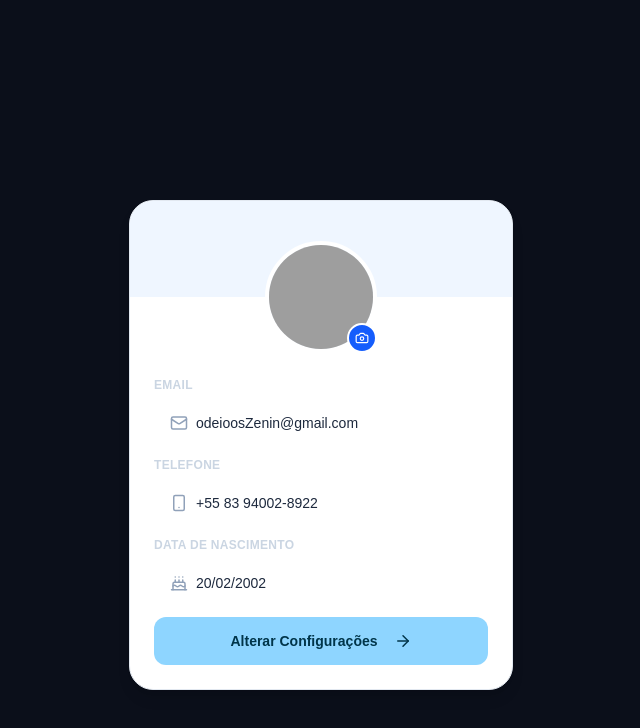
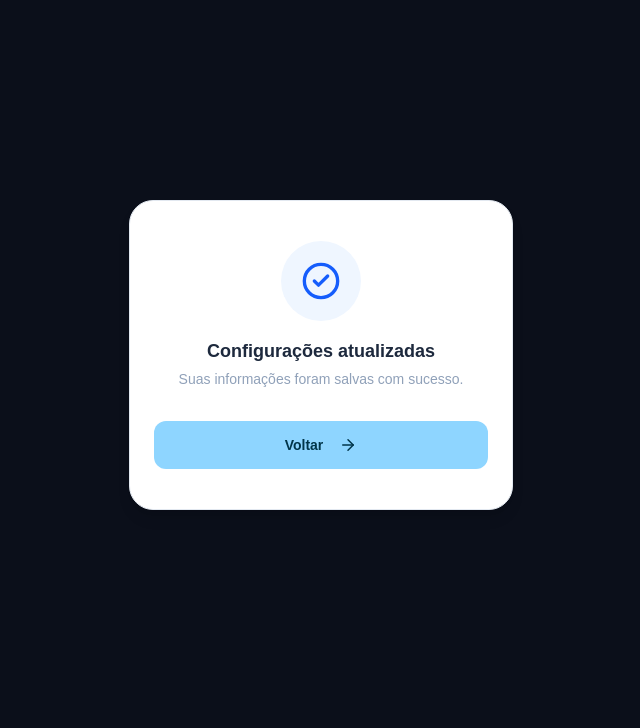
Before and after one commit to lab05-juniando/lab05-frontend, a Next.js app: page /screen_config in a window 1280 px wide. Both pictures are taken after a click on the button "Alterar Configurações". Shown: the top 728 px of the page, without its empty margins (319-959 px from the left). Built offline with nearby package versions, Linux system fonts and the light colour scheme; grey boxes are pictures that could not be loaded.

Commit message:
Screen_Config Ok But Improve

```diff
--- /dev/null
+++ b/src/app/screen_config/confirmação.tsx
@@ -0,0 +1,41 @@
+"use client";
+
+import { CheckCircle2 } from "lucide-react";
+import { Button } from "@/src/components/buttons";
+
+type ConfirmacaoProps = {
+    onVoltar: () => void;
+};
+
+export function Confirmation ({ onVoltar }: ConfirmacaoProps) {
+    return (
+        <div className="rounded-3xl overflow-hidden border border-slate-200 shadow-lg bg-white">
+            <div className="flex flex-col items-center px-6 py-10 gap-4">
+                <div className="w-20 h-20 rounded-full bg-blue-50 flex items-center justify-center">
+                    <CheckCircle2 size={40} className="text-blue-600" />
+                </div>
+
+                <div className="flex flex-col items-center gap-1 text-center">
+                    <h2 className="text-lg font-semibold text-slate-800">
+                        Configurações atualizadas
+                    </h2>
+                    <p className="text-sm text-slate-400">
+                        Suas informações foram salvas com sucesso.
+                    </p>
+                </div>
+
+                <div className="w-full pt-4">
+                    <Button
+                        colorsParam="light"
+                        weight="600"
+                        iconType="arrow"
+                        size="compact"
+                        onClick={onVoltar}
+                    >
+                        Voltar
+                    </Button>
+                </div>
+            </div>
+        </div>
+    );
+}
--- a/src/app/screen_config/page.tsx
+++ b/src/app/screen_config/page.tsx
@@ -3,17 +3,53 @@
 import { useState } from "react";
 import Image from "next/image";
 import { Camera, Mail, Smartphone, Cake } from "lucide-react";
-import AddIcon from "@/src/components/icons/add";
 import Input from "@/src/components/input";
-import { Button } from "@/src/components/buttons"
+import { Button } from "@/src/components/buttons";
+import { Confirmation } from "./confirmação";
+import { validarConfig, temErro, type ErrosConfig } from "./validar";
 
-export default function GearConfig() {
+const ERROS_VAZIOS: ErrosConfig = { email: "", phone: "", birthDate: "" };
+
+export default function CanvasConfig() {
   const [email, setEmail] = useState("odeioosZenin@gmail.com");
   const [phone, setPhone] = useState("+55 83 94002-8922");
   const [birthDate, setBirthDate] = useState("20/02/2002");
 
+  const [erros, setErros] = useState<ErrosConfig>(ERROS_VAZIOS);
+  const [salvando, setSalvando] = useState(false);
+  const [tela, setTela] = useState<"form" | "sucesso">("form");
+
+  function validarCampo(campo: keyof ErrosConfig, valor: string) {
+    const errosAtualizados = validarConfig(
+      campo === "email" ? valor : email,
+      campo === "phone" ? valor : phone,
+      campo === "birthDate" ? valor : birthDate
+    );
+
+    setErros((atual: ErrosConfig) => ({ ...atual, [campo]: errosAtualizados[campo] }));
+  }
+
+  function handleSubmit() {
+    if (salvando) return;
+
+    const errosAtualizados = validarConfig(email, phone, birthDate);
+    setErros(errosAtualizados);
+
+    if (temErro(errosAtualizados)) return;
+
+    setSalvando(true);
+
+    setTimeout(() => {
+      setSalvando(false);
+      setTela("sucesso");
+    }, 800);
+  }
+
   return (
-    <div className="relative w-full max-w-sm mx-auto pt-50" >
+    <div className="relative w-full max-w-sm mx-auto pt-50">
+      {tela === "sucesso" ? (
+        <Confirmation onVoltar={() => setTela("form")} />
+      ) : (
         <div className="rounded-3xl overflow-hidden border border-slate-200 shadow-lg bg-white">
           <div className="h-24 bg-blue-50" />
 
@@ -39,42 +75,63 @@ export default function GearConfig() {
           </div>
 
           <div className="flex flex-col gap-3 w-full px-6 pb-6">
+            <div className="flex flex-col gap-1">
               <Input
                 text="Email"
                 type="email"
                 icon={<Mail size={18} className="text-slate-400 shrink-0" />}
                 value={email}
                 onChange={(e) => setEmail(e.target.value)}
+                onKeyDown={(e) => e.key === "Enter" && validarCampo("email", email)}
+                onBlur={() => validarCampo("email", email)}
               />
+              {erros.email && (
+                <span className="text-xs text-red-500 pl-1">{erros.email}</span>
+              )}
+            </div>
 
+            <div className="flex flex-col gap-1">
               <Input
                 text="Telefone"
                 type="text"
                 icon={<Smartphone size={18} className="text-slate-400 shrink-0" />}
                 value={phone}
                 onChange={(e) => setPhone(e.target.value)}
+                onKeyDown={(e) => e.key === "Enter" && validarCampo("phone", phone)}
+                onBlur={() => validarCampo("phone", phone)}
               />
+              {erros.phone && (
+                <span className="text-xs text-red-500 pl-1">{erros.phone}</span>
+              )}
+            </div>
 
+            <div className="flex flex-col gap-1">
               <Input
                 text="Data de Nascimento"
                 type="text"
                 icon={<Cake size={18} className="text-slate-400 shrink-0" />}
                 value={birthDate}
                 onChange={(e) => setBirthDate(e.target.value)}
+                onKeyDown={(e) => e.key === "Enter" && validarCampo("birthDate", birthDate)}
+                onBlur={() => validarCampo("birthDate", birthDate)}
               />
-
+              {erros.birthDate && (
+                <span className="text-xs text-red-500 pl-1">{erros.birthDate}</span>
+              )}
+            </div>
 
             <Button
               colorsParam="light"
               weight="600"
               iconType="arrow"
               size="compact"
+              onClick={handleSubmit}
             >
-            Alterar Configurações
+              {salvando ? "Salvando..." : "Alterar Configurações"}
             </Button>
-
           </div>
         </div>
+      )}
     </div>
   );
 }
--- /dev/null
+++ b/src/app/screen_config/validar.tsx
@@ -0,0 +1,45 @@
+export type ErrosConfig = {
+    email: string;
+    phone: string;
+    birthDate: string;
+};
+
+const REGEX_EMAIL = /^[^\s@]+@[^\s@]+\.[^\s@]+$/;
+const REGEX_PHONE = /^\+?\d{2}\s?\d{2}\s?\d{4,5}-?\d{4}$/;
+const REGEX_DATA = /^\d{2}\/\d{2}\/\d{4}$/;
+
+export function validarEmail(email: string): string {
+    return email.trim().length === 0
+        ? "Informe um email"
+        : !REGEX_EMAIL.test(email)
+            ? "Email inválido"
+            : "";
+}
+
+export function validarPhone(phone: string): string {
+    return phone.trim().length === 0
+        ? "Informe um telefone"
+        : !REGEX_PHONE.test(phone)
+            ? "Telefone inválido"
+            : "";
+}
+
+export function validarBirthDate(birthDate: string): string {
+    return birthDate.trim().length === 0
+        ? "Informe a data de nascimento"
+        : !REGEX_DATA.test(birthDate)
+            ? "Use o formato DD/MM/AAAA"
+            : "";
+}
+
+export function validarConfig(email: string, phone: string, birthDate: string): ErrosConfig {
+    return {
+        email: validarEmail(email),
+        phone: validarPhone(phone),
+        birthDate: validarBirthDate(birthDate),
+    };
+}
+
+export function temErro(erros: ErrosConfig): boolean {
+    return Object.values(erros).some((erro) => erro.length > 0);
+}
```
Lines whose indentation alone changed are shown as unchanged.
